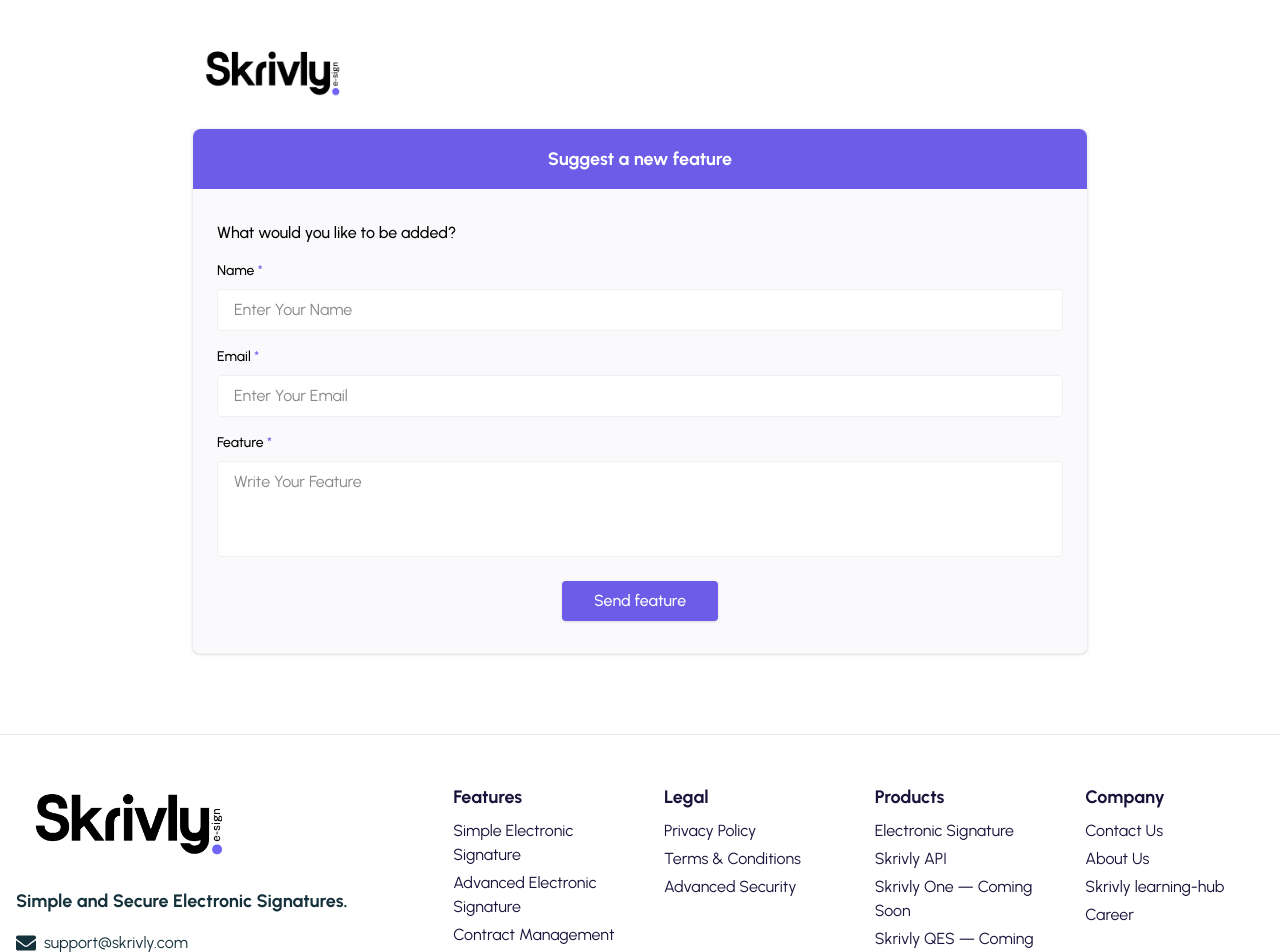
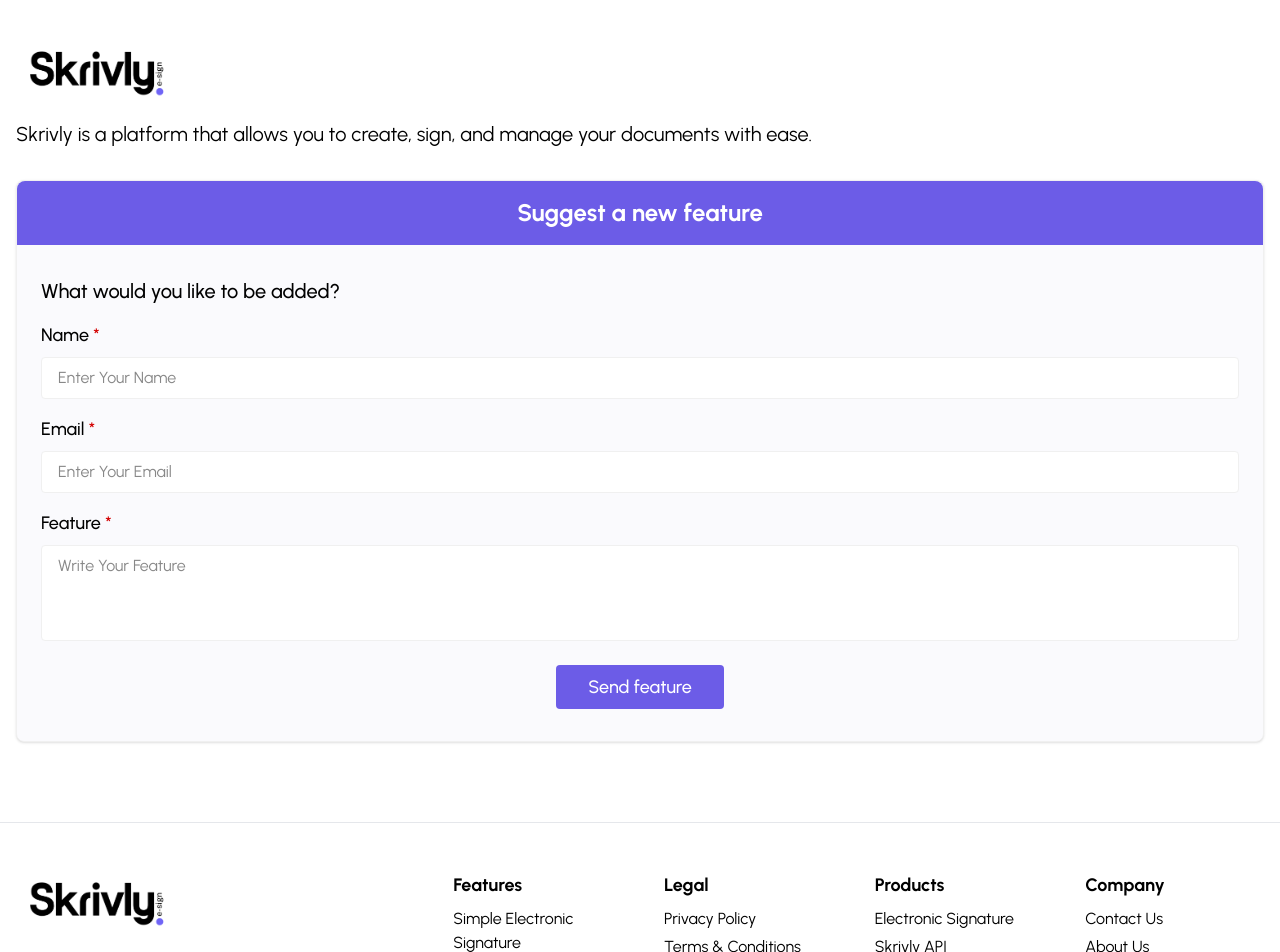
Before and after one commit to Baranbulduk/Skrivly-feature, a Next.js app: page / in a window 1280 px wide. Shown: the top 952 px of the page. Built offline with nearby package versions, Linux system fonts and the light colour scheme.

Commit message:
Initial commit

```diff
--- a/package.json
+++ b/package.json
@@ -9,10 +9,12 @@
     "lint": "next lint"
   },
   "dependencies": {
+    "axios": "^1.10.0",
     "next": "15.3.3",
     "react": "^19.0.0",
     "react-dom": "^19.0.0",
-    "react-icons": "^5.5.0"
+    "react-icons": "^5.5.0",
+    "xlsx": "^0.18.5"
   },
   "devDependencies": {
     "@eslint/eslintrc": "^3",
--- /dev/null
+++ b/src/app/api/submit-feature/route.ts
@@ -0,0 +1,100 @@
+import { NextResponse } from 'next/server';
+import * as XLSX from 'xlsx';
+import fs from 'fs';
+import path from 'path';
+
+export async function POST(request: Request) {
+  try {
+    const data = await request.json();
+    const { name, email, feature } = data;
+
+    console.log('Received form data:', { name, email, feature });
+
+    // Path to your Excel file in the public directory
+    const excelFilePath = path.join(process.cwd(), 'public', 'data', 'Skrivly-new-features.xlsx');
+    console.log('Excel file path:', excelFilePath);
+
+    // Create data directory if it doesn't exist
+    const dataDir = path.join(process.cwd(), 'public', 'data');
+    console.log('Checking if data directory exists:', dataDir);
+    try {
+      if (!fs.existsSync(dataDir)) {
+        console.log('Data directory does not exist. Attempting to create...');
+        fs.mkdirSync(dataDir, { recursive: true });
+        console.log('Data directory created successfully.');
+      } else {
+        console.log('Data directory already exists.');
+      }
+    } catch (dirErr) {
+      console.error('Failed to create data directory:', dirErr);
+      throw new Error('Directory creation failed: ' + (dirErr instanceof Error ? dirErr.message : 'Unknown error'));
+    }
+
+    let workbook;
+    let worksheet;
+
+    // Check if Excel file exists
+    if (fs.existsSync(excelFilePath)) {
+      console.log('Reading existing Excel file...');
+      try {
+        workbook = XLSX.readFile(excelFilePath);
+        worksheet = workbook.Sheets[workbook.SheetNames[0]];
+      } catch (readError) {
+        console.error('Failed to read existing Excel file:', readError);
+        console.log('Creating new Excel file instead...');
+        // Create new workbook
+        workbook = XLSX.utils.book_new();
+        worksheet = XLSX.utils.json_to_sheet([], {
+          header: ['Name', 'Email', 'Feature', 'Timestamp']
+        });
+        XLSX.utils.book_append_sheet(workbook, worksheet, 'Features');
+      }
+    } else {
+      console.log('Creating new Excel file...');
+      // Create new workbook
+      workbook = XLSX.utils.book_new();
+      worksheet = XLSX.utils.json_to_sheet([], {
+        header: ['Name', 'Email', 'Feature', 'Timestamp']
+      });
+      XLSX.utils.book_append_sheet(workbook, worksheet, 'Features');
+    }
+
+    // Convert worksheet to JSON
+    const jsonData = XLSX.utils.sheet_to_json(worksheet);
+    console.log('Current data in Excel:', jsonData);
+
+    // Add new data
+    const newData = {
+      Name: name,
+      Email: email,
+      Feature: feature,
+      Timestamp: new Date().toISOString()
+    };
+    console.log('Adding new data:', newData);
+    jsonData.push(newData);
+
+    // Convert back to worksheet
+    worksheet = XLSX.utils.json_to_sheet(jsonData);
+
+    // Update workbook
+    workbook.Sheets[workbook.SheetNames[0]] = worksheet;
+
+    // Write to file
+    console.log('Writing to Excel file...');
+    try {
+      XLSX.writeFile(workbook, excelFilePath);
+      console.log('Successfully wrote to Excel file');
+    } catch (fileErr) {
+      console.error('Failed to write Excel file:', fileErr);
+      throw new Error('Excel file write failed: ' + (fileErr instanceof Error ? fileErr.message : 'Unknown error'));
+    }
+
+    return NextResponse.json({ success: true });
+  } catch (error) {
+    console.error('Error saving feature:', error);
+    return NextResponse.json(
+      { error: 'Failed to save feature', details: error instanceof Error ? error.message : 'Unknown error' },
+      { status: 500 }
+    );
+  }
+}
--- a/src/app/page.tsx
+++ b/src/app/page.tsx
@@ -1,40 +1,132 @@
+'use client'
+
 import { FaLinkedin, FaEnvelope, FaPhone } from "react-icons/fa";
 import Image from "next/image";
+import { useState } from "react";
 
 export default function Home() {
+  const [formData, setFormData] = useState({
+    name: '',
+    email: '',
+    feature: ''
+  });
+  const [isSubmitting, setIsSubmitting] = useState(false);
+  const [submitStatus, setSubmitStatus] = useState<'idle' | 'success' | 'error'>('idle');
+
+  const handleSubmit = async (e: React.FormEvent) => {
+    e.preventDefault();
+    setIsSubmitting(true);
+    setSubmitStatus('idle');
+
+    try {
+      const response = await fetch('/api/submit-feature', {
+        method: 'POST',
+        headers: {
+          'Content-Type': 'application/json',
+        },
+        body: JSON.stringify(formData),
+      });
+
+      if (!response.ok) {
+        throw new Error('Failed to submit');
+      }
+
+      setSubmitStatus('success');
+      setFormData({ name: '', email: '', feature: '' });
+    } catch (error) {
+      setSubmitStatus('error');
+    } finally {
+      setIsSubmitting(false);
+    }
+  };
+
+  const handleChange = (e: React.ChangeEvent<HTMLInputElement | HTMLTextAreaElement>) => {
+    const { id, value } = e.target;
+    setFormData(prev => ({
+      ...prev,
+      [id]: value
+    }));
+  };
+
   return (
     <div className="min-h-screen bg-white flex flex-col justify-between">
       {/* Main Content */}
       <main className="flex flex-col items-center justify-center flex-1 w-full px-4 pt-12 pb-8">
         {/* Logo */}
-        <div className="w-full max-w-4xl flex items-start">
-          <div className="w-40 h-12 relative">
+        <div className="w-full max-w-7xl flex items-start">
+          <div className="relative w-40 h-12">
             <Image src="/assets/skrivly-logo.png" alt="Skrivly logo" width={160} height={48} />
           </div>
         </div>
+        <div className="w-full max-w-7xl flex items-start">
+          <div className="text-black mt-6 text-xl font-regular">
+            <p>
+              Skrivly is a platform that allows you to create, sign, and manage your documents with ease.
+            </p>
+          </div>
+        </div>
         {/* Form Card */}
-        <div className="w-full max-w-4xl mt-8 bg-[#fafafd] rounded-lg shadow-sm border border-[#f0f0f0]">
+        <div className="w-full max-w-7xl mt-8 bg-[#fafafd] rounded-lg shadow-sm border border-[#f0f0f0]">
           {/* Form Header */}
           <div className="bg-[#6C5CE7] rounded-t-lg px-6 py-4">
-            <h2 className="text-white text-lg font-semibold text-center">Suggest a new feature</h2>
+            <h2 className="text-white text-2xl font-bold text-center">Suggest a new feature</h2>
           </div>
           {/* Form Body */}
-          <form className="flex flex-col gap-4 px-6 py-8">
-            <label className="text-black text-base font-medium" htmlFor="name">What would you like to be added?</label>
+          <form onSubmit={handleSubmit} className="flex flex-col gap-4 px-6 py-8">
+            <label className="text-black text-xl font-medium" htmlFor="name">What would you like to be added?</label>
             <div className="flex flex-col gap-2">
-              <label htmlFor="name" className="text-black text-sm font-medium">Name <span className="text-[#6C5CE7]">*</span></label>
-              <input id="name" type="text" placeholder="Enter Your Name" className="rounded bg-white border border-[#f0f0f0] px-4 py-2 outline-none focus:ring-2 focus:ring-[#6C5CE7] placeholder:text-[#888]" />
+              <label htmlFor="name" className="text-black text-lg font-medium">Name <span className="text-[#d30000]">*</span></label>
+              <input
+                id="name"
+                type="text"
+                placeholder="Enter Your Name"
+                className="rounded bg-white border border-[#f0f0f0] px-4 py-2 outline-none focus:ring-2 focus:ring-[#6C5CE7] placeholder:text-[#888] text-black"
+                value={formData.name}
+                onChange={handleChange}
+                required
+              />
             </div>
             <div className="flex flex-col gap-2">
-              <label htmlFor="email" className="text-black text-sm font-medium">Email <span className="text-[#6C5CE7]">*</span></label>
-              <input id="email" type="email" placeholder="Enter Your Email" className="rounded bg-white border border-[#f0f0f0] px-4 py-2 outline-none focus:ring-2 focus:ring-[#6C5CE7] placeholder:text-[#888]" />
+              <label htmlFor="email" className="text-black text-lg font-medium">Email <span className="text-[#d30000]">*</span></label>
+              <input
+                id="email"
+                type="email"
+                placeholder="Enter Your Email"
+                className="rounded bg-white border border-[#f0f0f0] px-4 py-2 outline-none focus:ring-2 focus:ring-[#6C5CE7] placeholder:text-[#888] text-black"
+                value={formData.email}
+                onChange={handleChange}
+                required
+              />
             </div>
             <div className="flex flex-col gap-2">
-              <label htmlFor="feature" className="text-black text-sm font-medium">Feature <span className="text-[#6C5CE7]">*</span></label>
-              <textarea id="feature" placeholder="Write Your Feature" className="rounded bg-white border border-[#f0f0f0] px-4 py-2 min-h-[96px] outline-none focus:ring-2 focus:ring-[#6C5CE7] resize-none placeholder:text-[#888]" />
+              <label htmlFor="feature" className="text-black text-lg font-medium">Feature <span className="text-[#d30000]">*</span></label>
+              <textarea
+                id="feature"
+                placeholder="Write Your Feature"
+                className="rounded bg-white border border-[#f0f0f0] px-4 py-2 min-h-[96px] outline-none focus:ring-2 focus:ring-[#6C5CE7] resize-none placeholder:text-[#888] text-black"
+                value={formData.feature}
+                onChange={handleChange}
+                required
+              />
             </div>
+            {submitStatus === 'success' && (
+              <div className="text-green-600 text-center">
+                Feature suggestion submitted successfully!
+              </div>
+            )}
+            {submitStatus === 'error' && (
+              <div className="text-red-600 text-center">
+                Failed to submit feature suggestion. Please try again.
+              </div>
+            )}
             <div className="flex justify-center mt-2">
-              <button type="submit" className="bg-[#6C5CE7] text-white px-8 py-2 rounded font-medium shadow-sm hover:bg-[#5a4bcf] transition">Send feature</button>
+              <button
+                type="submit"
+                className="bg-[#6C5CE7] text-white px-8 py-2 rounded font-medium text-lg hover:bg-[#5a4bcf] transition disabled:opacity-50 disabled:cursor-not-allowed"
+                disabled={isSubmitting}
+              >
+                {isSubmitting ? 'Submitting...' : 'Send feature'}
+              </button>
             </div>
           </form>
         </div>
@@ -44,19 +136,19 @@
         <div className="max-w-7xl mx-auto flex flex-col md:flex-row md:justify-between gap-8 px-4">
           {/* Left: Logo & Contact */}
           <div className="flex-1 min-w-[260px] flex flex-col gap-4">
-            <div className="w-56 h-20 relative">
+            <div className="w-40 h-16 relative">
               <Image src="/assets/skrivly-logo.png" alt="Skrivly logo" fill className="object-contain" />
             </div>
-            <div className="mt-2 font-semibold text-lg text-[#15313b]">Simple and Secure Electronic Signatures.</div>
-            <div className="flex items-center gap-2 text-[#15313b]">
+            <div className="mt-2 font-semibold text-lg text-[#000000]">Simple and Secure Electronic Signatures.</div>
+            <div className="flex items-center gap-2 text-[#000000]">
               <FaEnvelope className="text-xl" />
               <a href="mailto:support@skrivly.com" className="hover:underline">support@skrivly.com</a>
             </div>
-            <div className="flex items-center gap-2 text-[#15313b]">
+            <div className="flex items-center gap-2 text-[#000000]">
               <FaPhone className="text-xl" />
               <a href="tel:+46700084502" className="hover:underline">+46700084502</a>
             </div>
-            <div className="text-[#15313b] text-sm">© All right reserved to Skrivly</div>
+            <div className="text-[#000000] text-sm">© All right reserved to Skrivly</div>
             <a href="https://www.linkedin.com/company/skrivly/" target="_blank" rel="noopener noreferrer" className="inline-block mt-2">
               <FaLinkedin className="text-3xl text-[#0a66c2] bg-white rounded" />
             </a>
@@ -64,8 +156,8 @@
           {/* Right: Links */}
           <div className="flex-[2] grid grid-cols-2 md:grid-cols-4 gap-8">
             <div>
-              <h4 className="font-bold mb-2 text-lg text-[#19123b]">Features</h4>
-              <ul className="space-y-1 text-base text-[#19123b]">
+              <h4 className="font-bold mb-2 text-lg text-[#000000]">Features</h4>
+              <ul className="space-y-1 text-base text-[#000000]">
                 <li>Simple Electronic Signature</li>
                 <li>Advanced Electronic Signature</li>
                 <li>Contract Management</li>
@@ -73,16 +165,16 @@
               </ul>
             </div>
             <div>
-              <h4 className="font-bold mb-2 text-lg text-[#19123b]">Legal</h4>
-              <ul className="space-y-1 text-base text-[#19123b]">
+              <h4 className="font-bold mb-2 text-lg text-[#000000]">Legal</h4>
+              <ul className="space-y-1 text-base text-[#000000]">
                 <li>Privacy Policy</li>
                 <li>Terms & Conditions</li>
                 <li>Advanced Security</li>
               </ul>
             </div>
             <div>
-              <h4 className="font-bold mb-2 text-lg text-[#19123b]">Products</h4>
-              <ul className="space-y-1 text-base text-[#19123b]">
+              <h4 className="font-bold mb-2 text-lg text-[#000000]">Products</h4>
+              <ul className="space-y-1 text-base text-[#000000]">
                 <li>Electronic Signature</li>
                 <li>Skrivly API</li>
                 <li>Skrivly One — Coming Soon</li>
@@ -90,8 +182,8 @@
               </ul>
             </div>
             <div>
-              <h4 className="font-bold mb-2 text-lg text-[#19123b]">Company</h4>
-              <ul className="space-y-1 text-base text-[#19123b]">
+              <h4 className="font-bold mb-2 text-lg text-[#000000]">Company</h4>
+              <ul className="space-y-1 text-base text-[#000000]">
                 <li>Contact Us</li>
                 <li>About Us</li>
                 <li>Skrivly learning-hub</li>
@@ -100,7 +192,7 @@
             </div>
           </div>
         </div>
-        <div className="border-t border border-gray-300 mt-8 py-3 text-center text-base text-[#19123b]">
+        <div className="border-t border border-gray-300 mt-8 py-3 text-center text-base text-[#000000]">
           Powered by <span className="font-bold">Rexett AB</span>
         </div>
       </footer>
```
Also changed, not shown: 2 other files (tests, documents, lock files or other folders).
